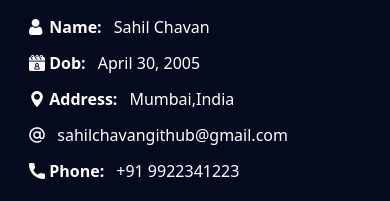
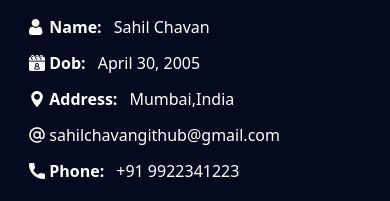
Before and after one commit to sahil-gpm/portfolio_v2, a React (Create React App) app: page / in a window 390 px wide. Shown: the part 900-1101 px from the top of the page. Built offline with nearby package versions, Linux system fonts and the light colour scheme; the HTML template or start-up script is replaced by a standard one.

Commit message:
added gap in email

```diff
--- a/src/Components/About/About.jsx
+++ b/src/Components/About/About.jsx
@@ -42,7 +42,7 @@ const About = () => {
                     <div className="address flex justify-start gap-3">
                         <span className='flex justify-start items-center md:gap-3 gap-1 font-semibold'><img className='w-4 h-4' src={add} alt="" />Address:</span> Mumbai,India
                     </div>
-                    <div className="email flex justify-start items-center gap-3 ">
+                    <div className="email flex justify-start items-center md:gap-3 gap-1">
                       <img className='w-4 h-4' src={mail} alt="" />sahilchavangithub@gmail.com
                     </div>
                     <div className="phone flex justify-start gap-3">
```
